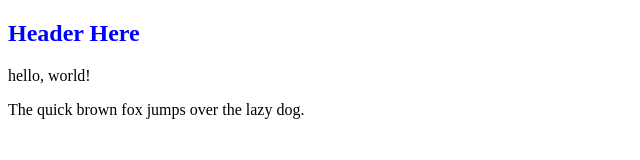
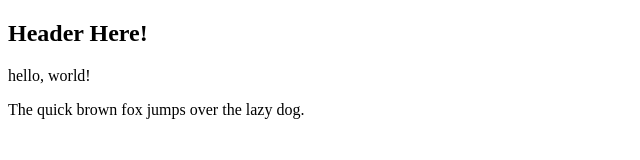
Before and after one commit to japx/tinkerjs, a plain HTML site: page index.html in a window 1280 px wide. Shown: the whole page, without its empty margins (0-640 px from the left). Drawn offline with Linux system fonts and the light colour scheme.

Commit message:
retain my own code

```diff
--- a/index.html
+++ b/index.html
@@ -6,7 +6,7 @@
     <title>Document</title>
 </head>
 <body>
-    <h2 style="color:blue;">Header Here</h2>
+    <h2>Header Here!</h2>
     hello, world!
     <p>The quick brown fox jumps over the lazy dog.</p>
 </body>
```
